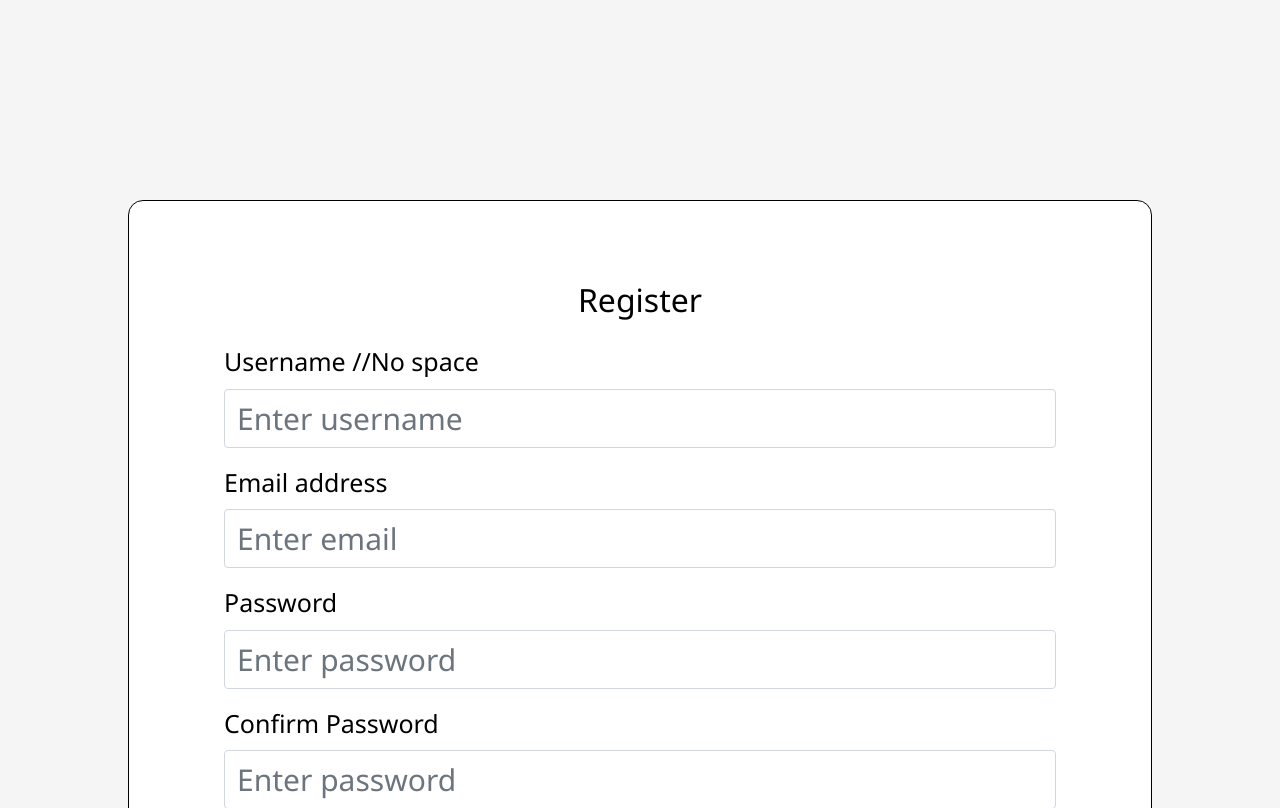
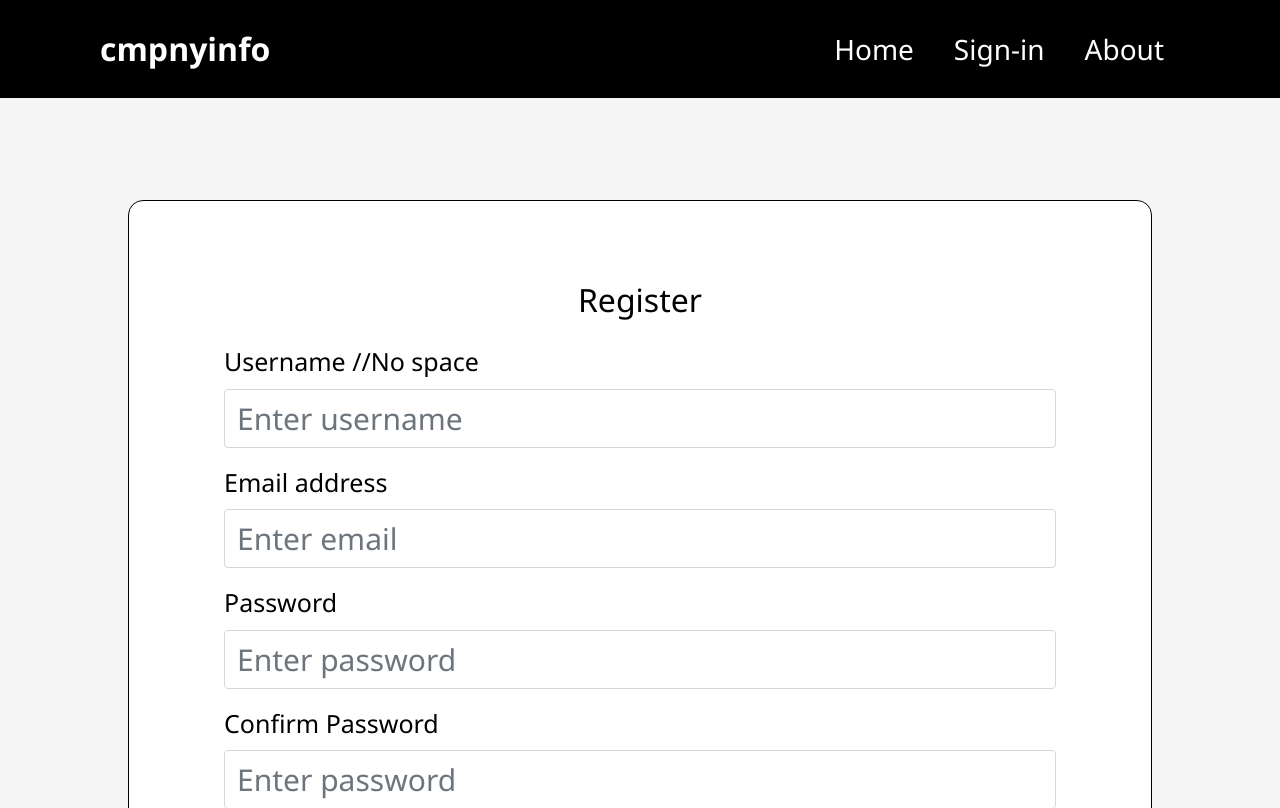
Before and after one commit to kmsrogerkim/DJANGO-cmpnyinfo, a Django app: page /sign_up in a window 1280 px wide. Shown: the top 808 px of the page. Run offline with Django 5.2, Linux system fonts and the light colour scheme; some libraries are stand-ins or nearby versions.

Commit message:
Seperated navbar for files other than home

```diff
--- /dev/null
+++ b/UI/templates/navbar.html
@@ -0,0 +1,20 @@
+{%load static%}
+<!DOCTYPE html>
+<html>
+  <head>
+    <meta charset="utf-8" />
+    <link rel="stylesheet" href="{%static 'UI/css/globals.css'%}" />
+    <link rel="stylesheet" href="{%static 'UI/css/styleguide.css'%}" />
+    <link rel="stylesheet" href="{%static 'UI/css/nav_style.css'%}" />
+  </head>
+  <body>
+        <header class="header">
+            <a href="{%url 'home'%}" class="logo">cmpnyinfo</a>
+            <nav class="navbar">
+                <a href="{%url 'home'%}">Home</a>
+                <a href="{%url 'sign_in'%}">Sign-in</a>
+                <a href="{%url 'home'%}">About</a>
+            </nav>
+        </header>
+    </body>
+</html>
--- a/UI/templates/sign_in.html
+++ b/UI/templates/sign_in.html
@@ -1,4 +1,5 @@
 {%load static%}
+{%include 'navbar.html'%}
 <!DOCTYPE html>
 <html>
 <head>
--- a/UI/templates/sign_up.html
+++ b/UI/templates/sign_up.html
@@ -1,3 +1,5 @@
+{%load static%}
+{%include 'navbar.html'%}
 <!DOCTYPE html>
 <html>
 <head>
--- /dev/null
+++ b/static/UI/css/nav_style.css
@@ -0,0 +1,38 @@
+* {
+    margin: 0;
+    padding: 0;
+    box-sizing: border-box;
+    font-family: "Poppins", sans-serif;
+}
+
+body {
+    min-height: 100px;
+}
+
+.header {
+    position: fixed;
+    top: 0;
+    left: 0;
+    width: 100%;
+    padding: 20px 100px;
+    background: black;
+    display: flex;
+    justify-content: space-between;
+    align-items: center;
+    z-index: 100;
+}
+
+.logo {
+    font-size: 32px;
+    color: white;
+    text-decoration: none;
+    font-weight: 700;
+}
+
+.navbar a {
+    font-size: 28px;
+    color: white;
+    font-weight: 500;
+    text-decoration: none;
+    margin-left: 40px;
+}
```
